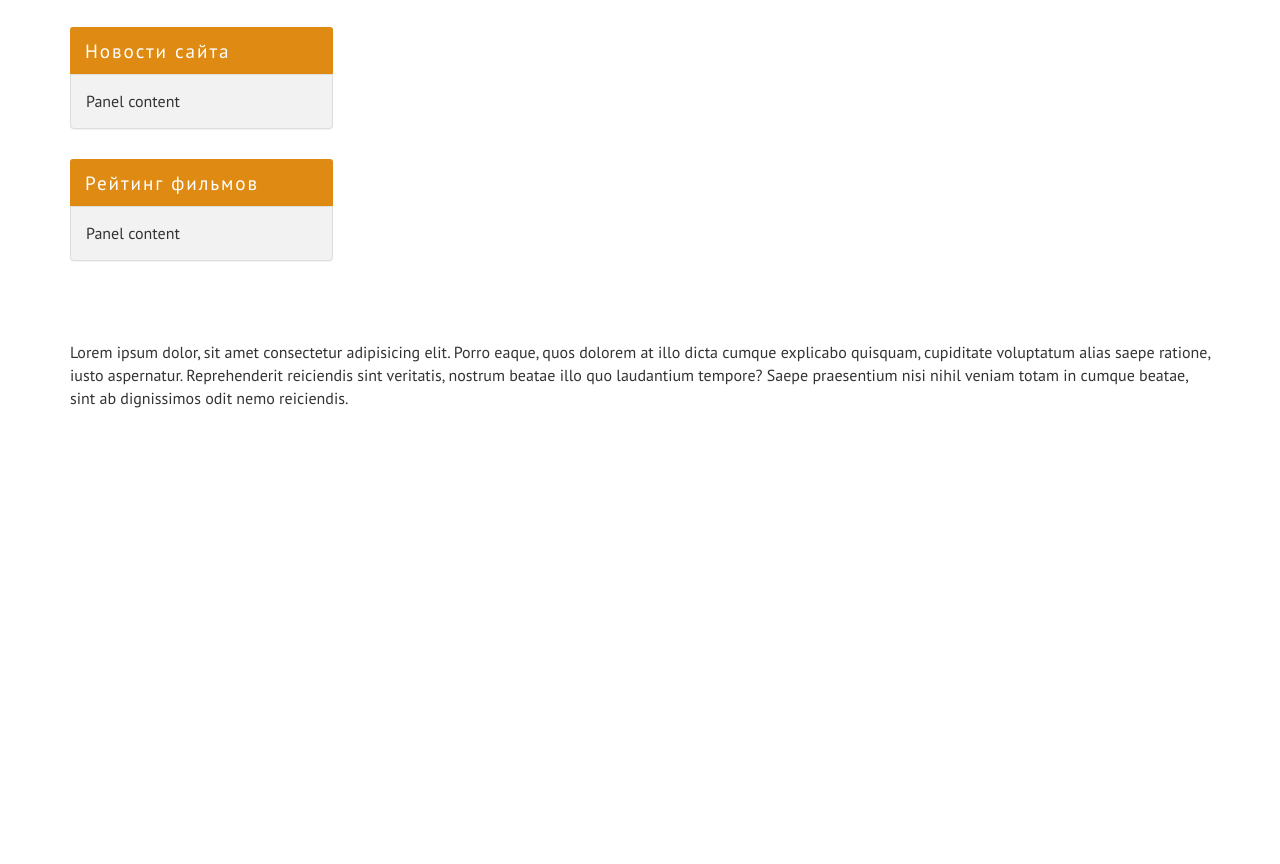
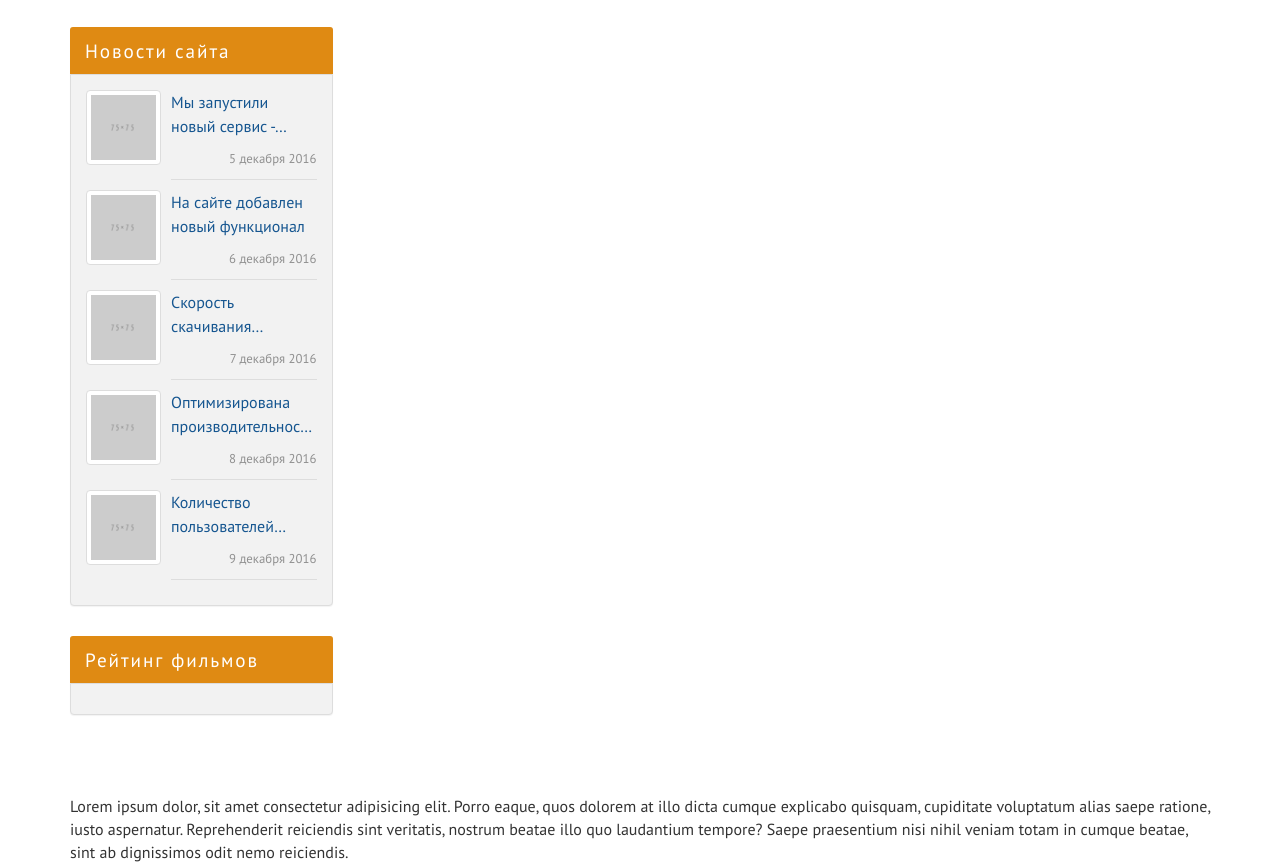
Before and after one commit to IvanBaliakhin/20210403_____kinozal, a website: page index.html in a window 1280 px wide. Shown: the part 1234-2098 px from the top of the page. Before the commit the page ends 1644 px from the top, so only its background shows below. Drawn offline with Linux system fonts and the light colour scheme.

Commit message:
новости сайта

```diff
--- a/assets/scss/_common.scss
+++ b/assets/scss/_common.scss
@@ -6,3 +6,12 @@ body {
   font-family: $font-main;
   overflow-y: scroll;
 }
+
+a {
+  color: $color-primary;
+  &:hover,
+  &:focus {
+    text-decoration: none;
+    color: $color-accent;
+  }
+}
--- a/assets/scss/_sidebar.scss
+++ b/assets/scss/_sidebar.scss
@@ -36,3 +36,56 @@
     }
   }
 }
+
+.site-news-item {
+  $image-size: 75px;
+  $image-size-with-padding: $image-size + 10px;
+
+  position: relative;
+  clear: both;
+
+  min-height: $image-size-with-padding;
+  margin-bottom: $gap;
+
+  &::after {
+    position: absolute;
+    right: 0;
+    bottom: -5px;
+    height: 1px;
+    width: calc(100% - #($image-size-with-padding));
+    content: "";
+    background-color: $color-gray;
+  }
+
+  &:hover {
+    a {
+      color: $color-accent;
+    }
+
+    .site-news-item__image {
+      background-color: $color-accent;
+      border-color: $color-accent;
+    }
+  }
+
+  &__image {
+    float: left;
+    width: $image-size;
+    margin: 0 10px 10px 0;
+  }
+
+  &__title {
+    margin-bottom: $gap / 3 * 2;
+
+    a {
+      transition: color 0.25s;
+      @include block-shortener(1rem, 1.5, 50px, 2);
+    }
+  }
+
+  &__date {
+    text-align: right;
+    font-size: 0.8rem;
+    color: darken($color-gray, 30%);
+  }
+}
--- a/index.html
+++ b/index.html
@@ -185,14 +185,64 @@
                         <div class="site-news panel panel-info">
                               <div class="panel-heading">Новости сайта</div>
                               <div class="panel-body">
-                                    Panel content
+
+                                    <div class="site-news-item">
+                                          <div class="site-news-item__image thumbnail">
+                                                <img src="assets/img/75x75.png" alt="">
+                                          </div>
+                                          <div class="site-news-item__title">
+                                                <a href="">Мы запустили новый сервис - КиноМонстр</a>
+                                          </div>
+                                          <div class="site-news-item__date">5 декабря 2016</div>
+                                    </div>
+
+                                    <div class="site-news-item">
+                                          <div class="site-news-item__image thumbnail">
+                                                <img src="assets/img/75x75.png" alt="">
+                                          </div>
+                                          <div class="site-news-item__title">
+                                                <a href="">На сайте добавлен новый функционал</a>
+                                          </div>
+                                          <div class="site-news-item__date">6 декабря 2016</div>
+                                    </div>
+
+                                    <div class="site-news-item">
+                                          <div class="site-news-item__image thumbnail">
+                                                <img src="assets/img/75x75.png" alt="">
+                                          </div>
+                                          <div class="site-news-item__title">
+                                                <a href="">Скорость скачивания фильмов увеличена</a>
+                                          </div>
+                                          <div class="site-news-item__date">7 декабря 2016</div>
+                                    </div>
+
+                                    <div class="site-news-item">
+                                          <div class="site-news-item__image thumbnail">
+                                                <img src="assets/img/75x75.png" alt="">
+                                          </div>
+                                          <div class="site-news-item__title">
+                                                <a href="">Оптимизирована производительность сервера</a>
+                                          </div>
+                                          <div class="site-news-item__date">8 декабря 2016</div>
+                                    </div>
+
+                                    <div class="site-news-item">
+                                          <div class="site-news-item__image thumbnail">
+                                                <img src="assets/img/75x75.png" alt="">
+                                          </div>
+                                          <div class="site-news-item__title">
+                                                <a href="">Количество пользователей перевалила за 10 000</a>
+                                          </div>
+                                          <div class="site-news-item__date">9 декабря 2016</div>
+                                    </div>
+
                               </div>
                         </div>
 
                         <div class="top-films panel panel-info">
                               <div class="panel-heading">Рейтинг фильмов</div>
                               <div class="panel-body">
-                                    Panel content
+
                               </div>
                         </div>
 
```
Also changed, not shown: assets/css/style.css.
